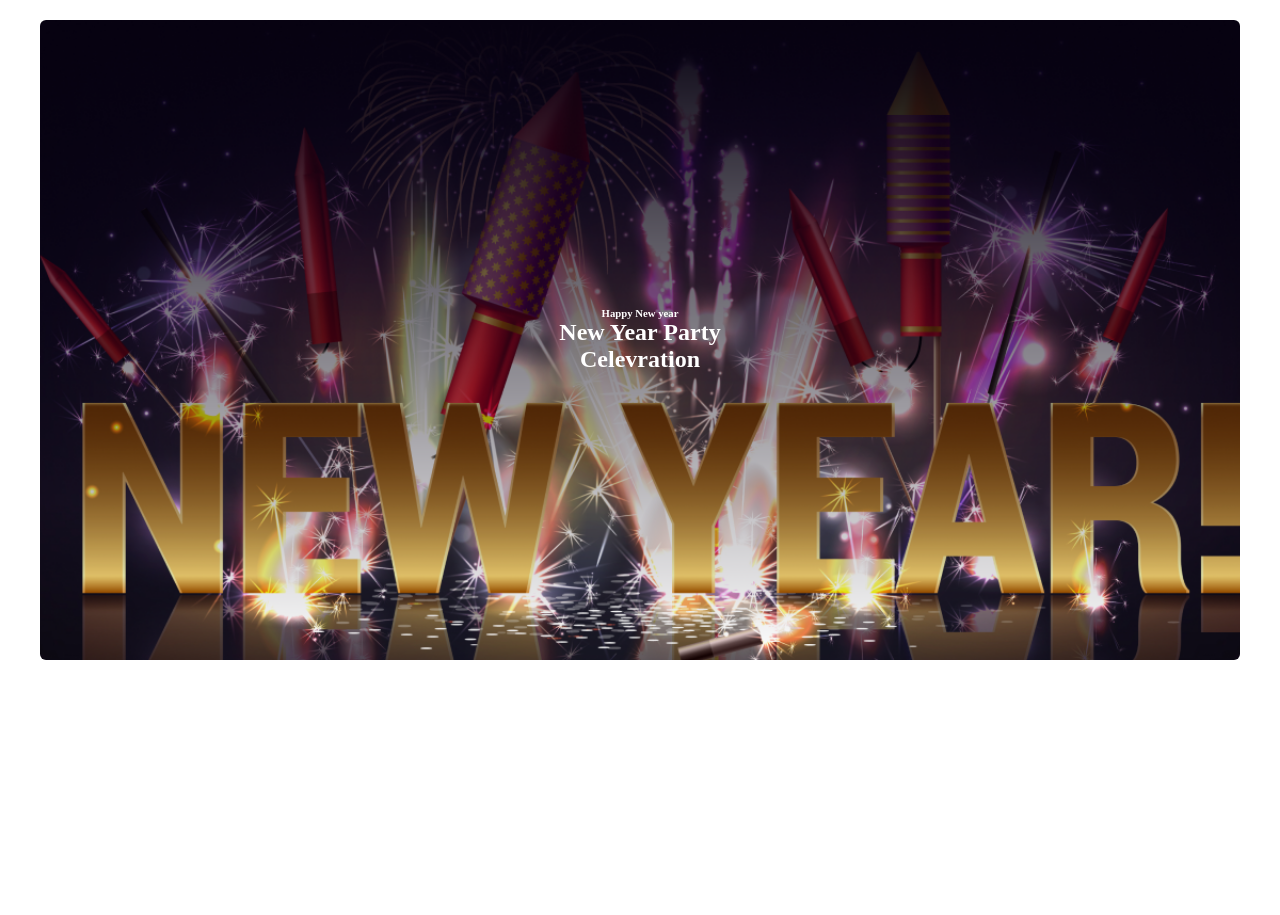
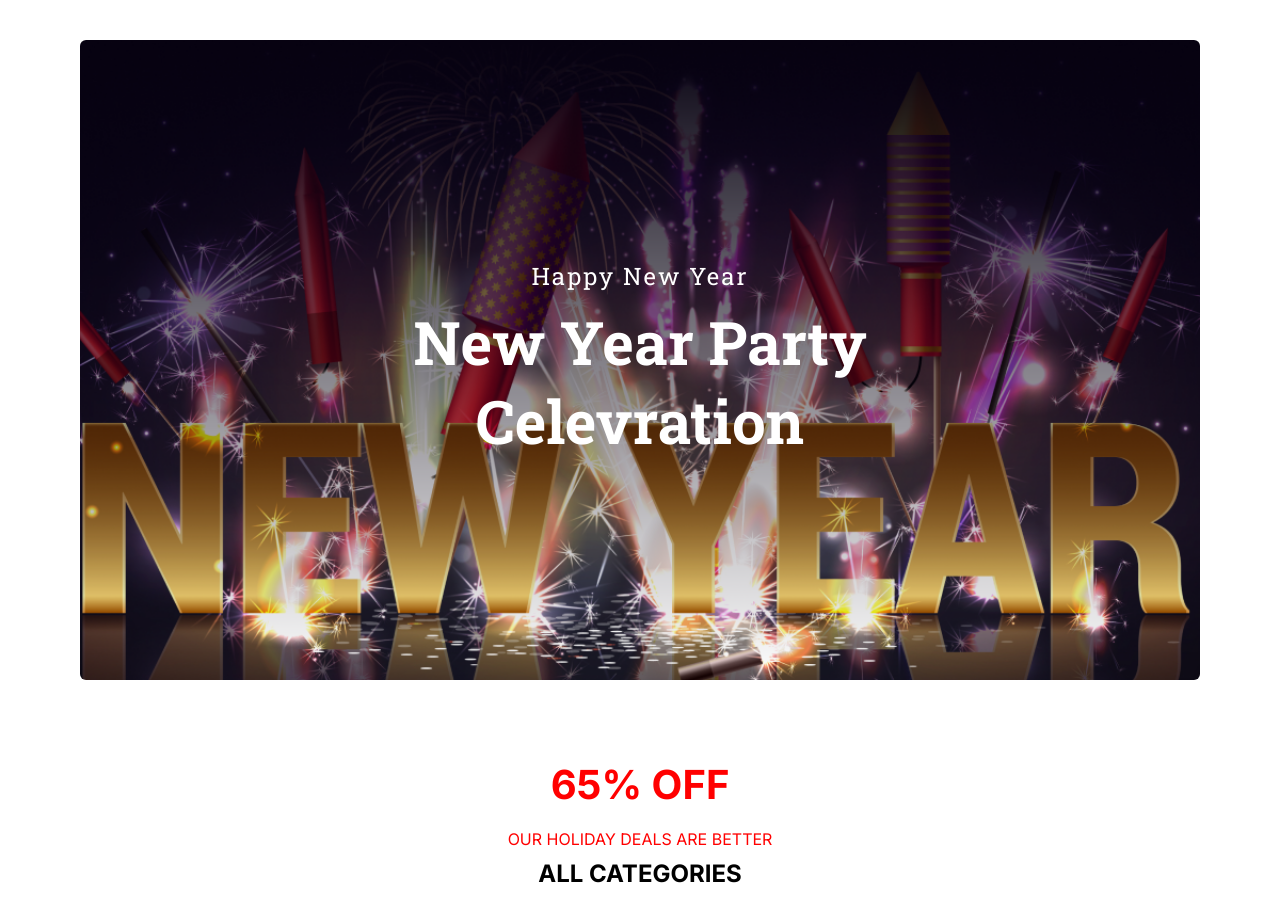
Before and after one commit to sadik-nazrul/new-year-new-mission, a plain HTML site: page index.html in a window 1280 px wide. Shown: the top 915 px of the page. Before the commit the page ends 820 px from the top, so only its background shows below. Drawn offline with Linux system fonts and the light colour scheme.

Commit message:
Offer Section Done

```diff
--- a/index.html
+++ b/index.html
@@ -7,10 +7,18 @@
     <title>Document</title>
 </head>
 <body>
-    <header>
-         <h6>Happy New year</h6>
-         <h2>New Year Party</h2>
-         <h2>Celevration</h2>
+    <header class="flex secondary-font">
+         <p class="subtitle">Happy New Year</p>
+         <h2 class="title">New Year Party</h2>
+         <h2 class="title">Celevration</h2>
     </header>
+    <main>
+        <div class="offer flex primary-font">
+            <h2 class="off color-1">65% OFF</h2>
+            <p class="line color-1">OUR HOLIDAY DEALS ARE BETTER</p>
+            <h2 class="ctg color-2">ALL CATEGORIES</h2>
+            <img src="./assets/happy.png" alt="">
+        </div>
+    </main>
 </body>
 </html>
--- a/style.css
+++ b/style.css
@@ -1,8 +1,14 @@
+/* Fonts Import */
+
+@import url('https://fonts.googleapis.com/css2?family=Roboto+Slab:wght@100..900&display=swap');
+@import url('https://fonts.googleapis.com/css2?family=Inter:wght@100..900&display=swap');
+
+/* Boiler plate */
 *{
     margin: 0;
     padding: 0;
     box-sizing: border-box;
-    font-family: "Roboto Slab", serif;
+    /* font-family: "Roboto Slab", "Inter"; */
 }
 
 html, body{
@@ -10,19 +16,57 @@ html, body{
     height: 100%;
 }
 
-@import url('https://fonts.googleapis.com/css2?family=Roboto+Slab:wght@100..900&display=swap');
-
+/* Reusable classes */
+.primary-font{
+    font-family: "Inter";
+}
+.secondary-font{
+    font-family: "Roboto Slab";
+}
+.color-1{
+    color: #FF0000;
+}
+.color-2{
+    color: #000000;
+}
+.flex{
+    display: flex;
+    flex-direction: column;
+    align-items: center;
+    justify-content: center;
+}
+/* Herade Css Start */
 header{
     height: 80vh;
-    margin: 20px 40px 0 40px;
+    margin: 40px 80px;
     background-image: url(./assets/Banner\ Image.png);
     background-size: cover;
     background-repeat: no-repeat;
     background-position: center center;
     border-radius: 6px;
-    display: flex;
-    flex-direction: column;
-    align-items: center;
-    justify-content: center;
     color: white;
 }
+.subtitle{
+    font-size: 24px;
+    letter-spacing: 2px;
+    margin-bottom: 10px;
+}
+.title{
+    font-size: 60px;
+}
+
+/* Main Start */
+.offer{
+    padding: 40px 0;
+}
+.off{
+    font-size: 40px;
+    color: #FF0000;
+    margin-bottom: 20px;
+}
+.line{
+   margin-bottom: 10px;
+}
+.ctg{
+    margin-bottom: 30px;
+}
```
Also changed, not shown: assets/happy.png (added).
